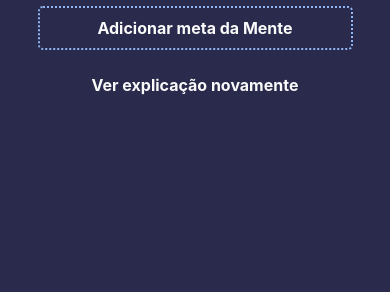
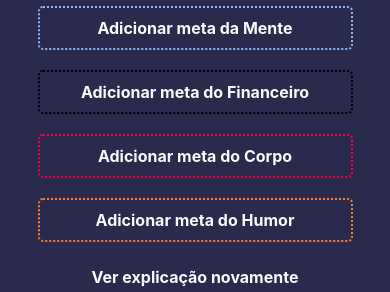
Before and after one commit to Rinogahr/onebitelife, a React Native app: screen /Home in a window 390 px wide. Shown: the part 532-824 px from the top of the page. Built offline with nearby package versions, Linux system fonts and the light colour scheme.

Commit message:
edição e criação dos habitos

```diff
--- a/src/Components/Home/EditHabit/EditHabit.jsx
+++ b/src/Components/Home/EditHabit/EditHabit.jsx
@@ -0,0 +1,67 @@
+import React, {useEffect, useState} from "react";
+import { View, ScrollView, Text, StyleSheet, TouchableOpacity, Alert } from "react-native";
+
+
+
+
+
+export default function EditeHabit({ habit, frequency,  habitArea, checkColor }){
+        function handleEdit(){
+            console.log("Botão de editar clicado")
+        }
+
+        function handleCheck(){
+            console.log("Botão de checkc do ${habitArea}")
+        }
+
+    return(
+        <TouchableOpacity
+            activeOpacity={0.9}
+            style={myStyle.button}
+            onPress={handleEdit}
+        >
+            <View style={myStyle.habitTetx}>
+                <Text style={myStyle.habitTitle}> {habit} </Text>
+                <Text style={myStyle.habitFrequency}> {frequency} </Text>
+            </View>
+
+            <TouchableOpacity
+                style={[myStyle.check, {borderColor: checkColor}]}
+                onPress={handleCheck}
+            >
+            </TouchableOpacity>
+
+        </TouchableOpacity>
+    );
+}
+
+const myStyle = StyleSheet.create({
+    button:{
+        backgroundColor: "#151515",
+        borderRadius: 5,
+        width: 320,
+        marginVertical: 10,
+        paddingVertical: 10,
+        paddingHorizontal: 20,
+        flexDirection: "row",
+        alignItems: "center",
+        justifyContent: "center"
+
+    },
+    habitTitle:{
+        color: "#fafafa",
+        fontWeight:  "bold",
+    },
+    habitFrequency:{
+        color: "#fafafa",
+    },
+    check:{
+        width: 20,
+        height: 20,
+        borderWidth: 1,
+        borderRadius: 10,
+    },
+
+
+
+})
--- a/src/Pages/Home/Home.jsx
+++ b/src/Pages/Home/Home.jsx
@@ -4,10 +4,11 @@ import { useNavigation } from "@react-navigation/native";
 import LifeStatus from "../../Components/Common/LifeStatus/LifeStatus";
 import StatusBar from "../../Components/Home/StatusBar/StatusBar";
 import CreateHabit from "../../Components/Home/CreateHabit/CreateHabit";
+import EditeHabit from "../../Components/Home/EditHabit/EditHabit";
 
 export default function Home(){
 
-    const [midHabit, setMidHabit] = useState();
+    const [mindHabit, setMindHabit] = useState();
     const [moneyHabit, setMoneyHabit] = useState();
     const [bodyHabit, setBodyHabit] = useState();
     const [funHabit, setFunHabit] = useState();
@@ -25,7 +26,42 @@ export default function Home(){
                     <Text style={myStyle.dailyCheks}>❤️ 20 dias - ✔️ 80 checks</Text>
                     <LifeStatus/>
                     <StatusBar/>
-                    <CreateHabit habiteArea="Mente" borderColor="#90B7F3"/>
+
+                    { mindHabit ? (
+                        <EditeHabit
+                            habit={mindHabit?.habitName}
+                            frequency={`${mindHabit?.habiTime} - ${mindHabit?.habitFrequency}`}
+                            habitArea={mindHabit?.habitArea}
+                            checkColor="#90B7F3"
+                        />
+                    ) : <CreateHabit habiteArea="Mente" borderColor="#90B7F3"/> }
+
+                    { moneyHabit ? (
+                        <EditeHabit
+                            habit={moneyHabit?.habitName}
+                            frequency={`${moneyHabit?.habiTime} - ${moneyHabit?.habitFrequency}`}
+                            habitArea={moneyHabit?.habitArea}
+                            checkColor="#85BB65"
+                        />
+                    ) : <CreateHabit habiteArea="Financeiro" borderColor="##85BB65"/> }
+
+                    { bodyHabit ? (
+                        <EditeHabit
+                            habit={bodyHabit?.habitName}
+                            frequency={`${bodyHabit?.habiTime} - ${bodyHabit?.habitFrequency}`}
+                            habitArea={bodyHabit?.habitArea}
+                            checkColor="#FF0044"
+                        />
+                    ) : <CreateHabit habiteArea="Corpo" borderColor="#FF0044"/> }
+
+                    { funHabit ? (
+                        <EditeHabit
+                            habit={funHabit?.habitName}
+                            frequency={`${funHabit?.habiTime} - ${funHabit?.habitFrequency}`}
+                            habitArea={funHabit?.habitArea}
+                            checkColor="#FE7F23"
+                        />
+                    ) : <CreateHabit habiteArea="Humor" borderColor="#FE7F23"/> }
                 </View>
                 <Text style={myStyle.explanationText}
                 onPress={ () => handleNavExplanation()}>Ver explicação novamente</Text>
```
